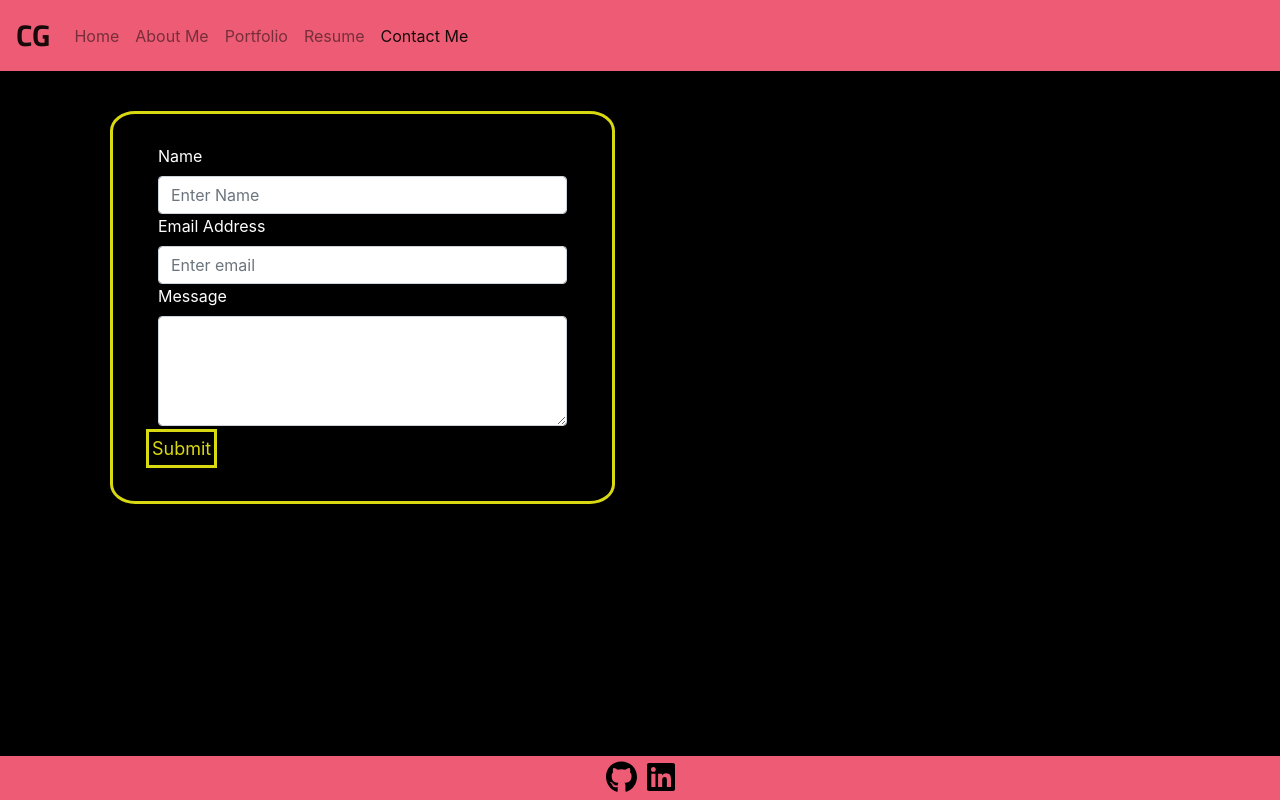
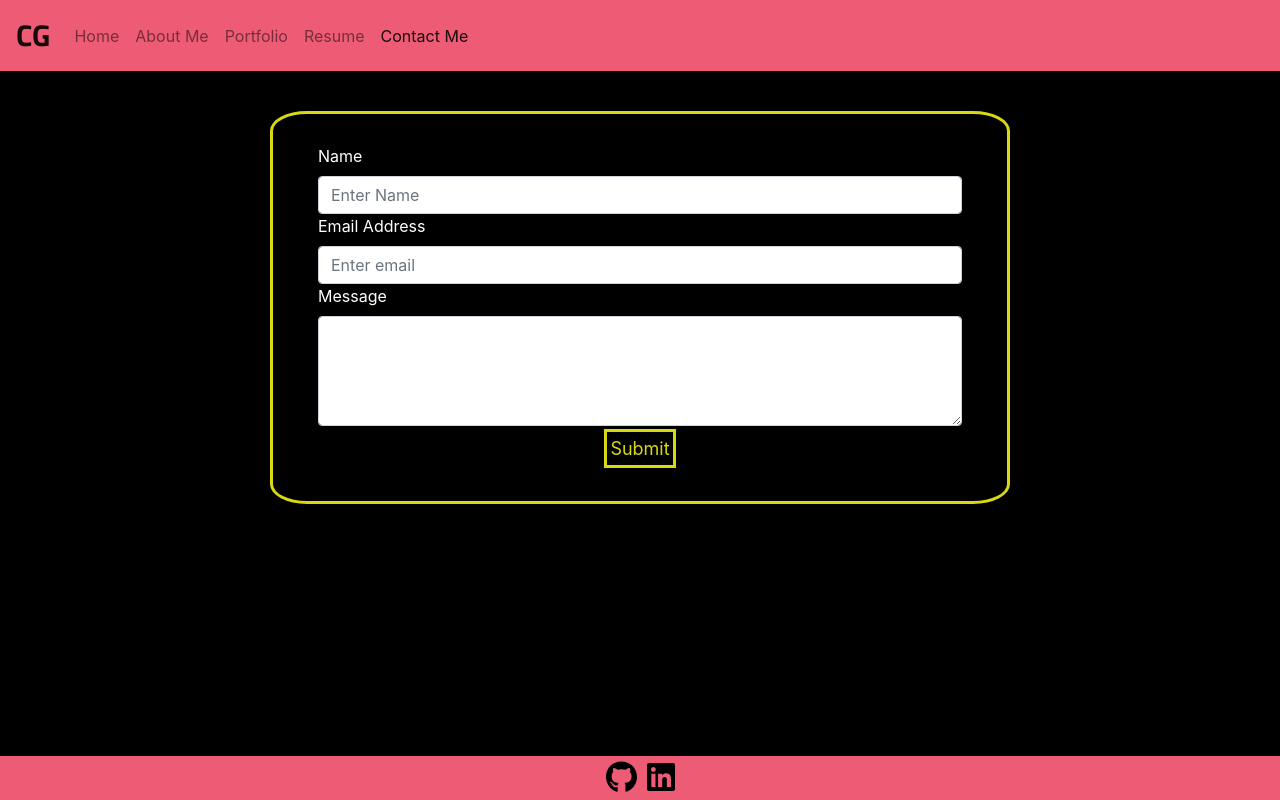
Before and after one commit to crissyg923/react-portfolio, a React (Vite) app: page /contact in a window 1280 px wide. Built offline with nearby package versions, Linux system fonts and the light colour scheme; a web font is replaced by a local one; what @react-pdf/renderer would draw is missing.

Commit message:
fixed contact button

```diff
--- a/src/index.css
+++ b/src/index.css
@@ -119,6 +119,8 @@ header {
 }
 .contact-page {
   padding-top: 30px;
+  display: flex;
+  justify-content: center;
 }
 .contactbox {
   border: solid 3px var(--mustard);
@@ -133,6 +135,10 @@ header {
   display: flex;
   flex-direction: column;
   align-items: center;
+}
+.flexcenter {
+  display: flex;
+  justify-content: center;
 }
 
 
--- a/src/pages/ContactPage.jsx
+++ b/src/pages/ContactPage.jsx
@@ -42,10 +42,7 @@ function Form (){
 
     return (
         <div className="container h-100 contact-page">
-            <div className="d-flex justify-center">
-
-                 <div className="col-sm-12 col-md-6">
-                    <div className="contactbox">
+        <div className="contactbox col-12 col-md-8">
 
         <form onSubmit={handleFormSubmit}>
         <div className="col-12">
@@ -72,7 +69,7 @@ function Form (){
         placeholder="Enter email"
         />
         </div>
-        <div className="col-12">
+        <div className="col-12 ">
         <label htmlFor="exampleFormControlTextarea1">Message</label>
         <textarea
         className="form-control"
@@ -84,7 +81,9 @@ function Form (){
 
         </textarea>
         </div>
-        <button className="resumebutton innerbutton" type="submit">Submit</button>
+        <div class="flexcenter">
+        <button className="resumebutton innerbutton " type="submit">Submit</button>
+        </div>
         </form>
         {errorMessage && (
         <div>
@@ -93,8 +92,6 @@ function Form (){
       )}
         </div>
         </div>
-        </div>
-        </div>
     );
 }
 
```
